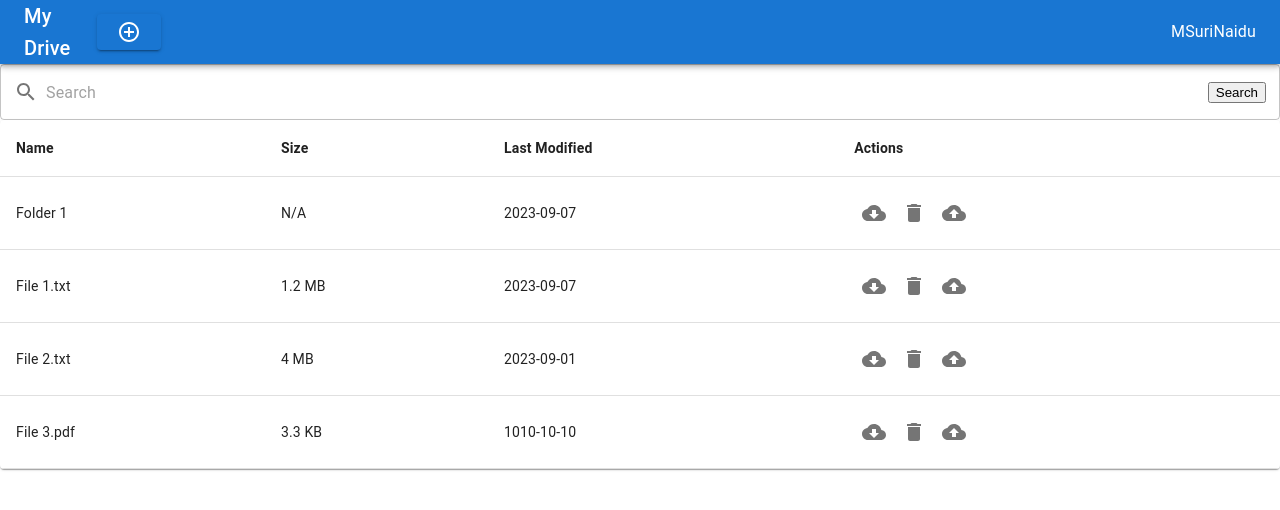
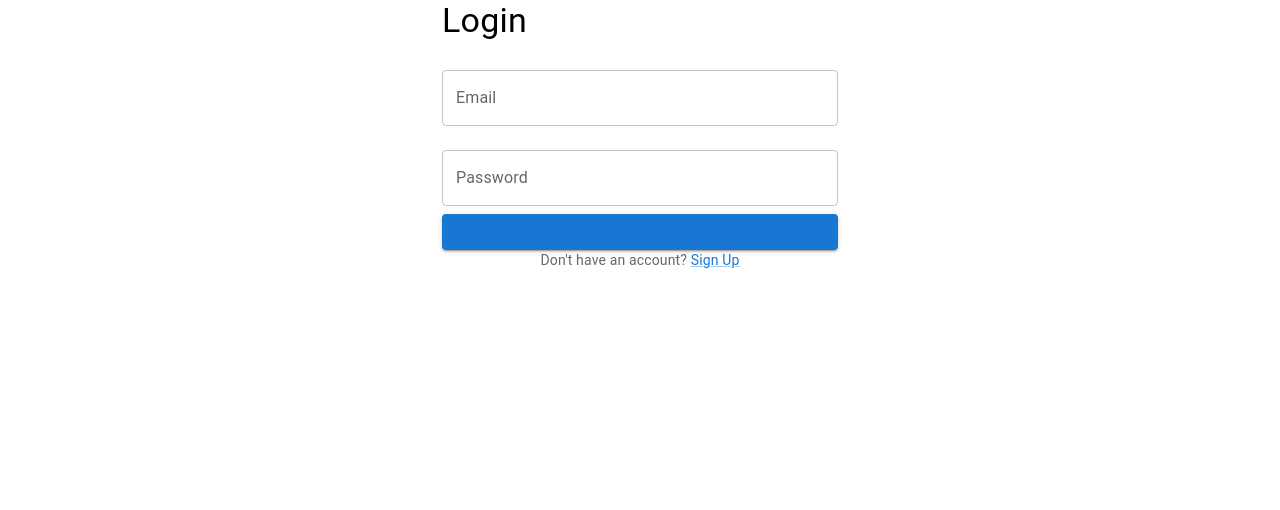
Before and after one commit to MSuriNaidu/ZoomInfo_Drive, a React (Create React App) app: page / in a window 1280 px wide. Shown: the top 510 px of the page. Built offline with nearby package versions, Linux system fonts and the light colour scheme.

Commit message:
Added new fav icons and updated the code to route properly

```diff
--- a/public/index.html
+++ b/public/index.html
@@ -24,7 +24,7 @@
       work correctly both with client-side routing and a non-root public URL.
       Learn how to configure a non-root public URL by running `npm run build`.
     -->
-    <title>React App</title>
+    <title>ZoomInfo Drive</title>
   </head>
   <body>
     <noscript>You need to enable JavaScript to run this app.</noscript>
--- a/src/App.js
+++ b/src/App.js
@@ -9,8 +9,8 @@ const App = () => {
   return (
     <BrowserRouter>
       <Routes>
-        <Route path="/" element={<Home />} />
-        <Route path="/login" element={<Login />} />
+        <Route path="/drive" element={<Home />} />
+        <Route path="/" element={<Login />} />
         <Route path="/signup" element={<Signup />} />
       </Routes>
     </BrowserRouter>
--- a/src/components/Login.js
+++ b/src/components/Login.js
@@ -24,7 +24,9 @@ function Login() {
             type="password"
           />
           <Button variant="contained" color="primary" fullWidth>
-            Login
+            <Link component={RouterLink} to="/">
+                Login
+            </Link>
           </Button>
         </form>
         <Typography variant="body2" color="textSecondary" align="center">
--- a/src/components/Signup.js
+++ b/src/components/Signup.js
@@ -25,7 +25,7 @@ function Signup() {
         </form>
         <Typography variant="body2" color="textSecondary" align="center">
           Already have an account?{' '}
-          <Link component={RouterLink} to="/login">
+          <Link component={RouterLink} to="/">
             Login
           </Link>
         </Typography>
```
Also changed, not shown: 2 other files (tests, documents, lock files or other folders).
